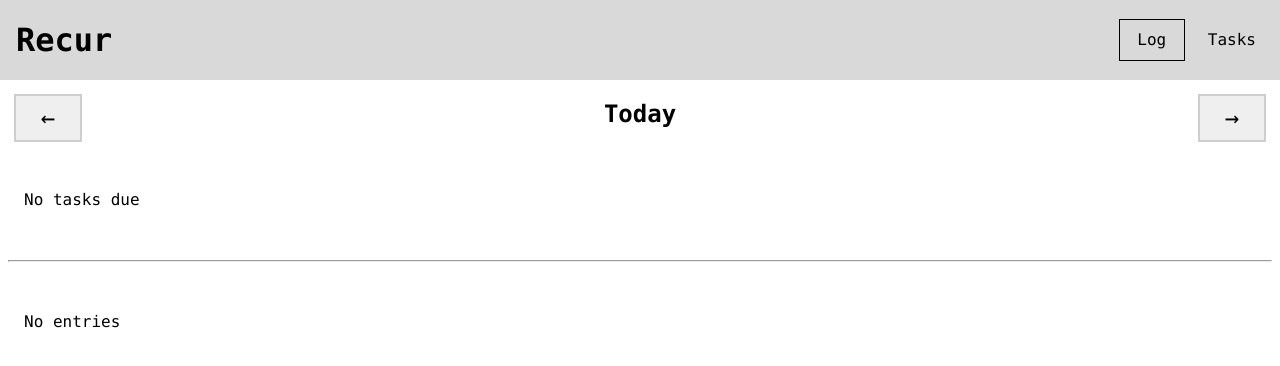
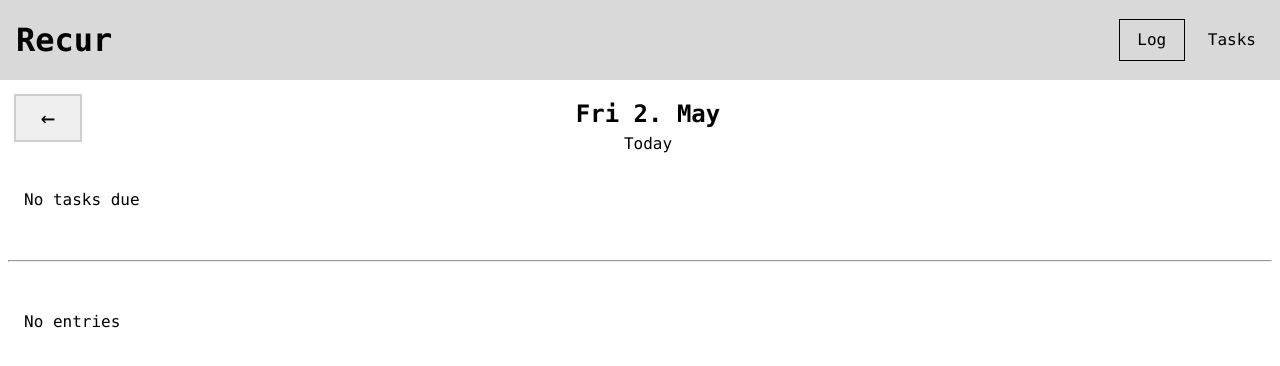
Before and after one commit to ydalir/recur, a React (Vite) app: page /tasks#/log in a window 1280 px wide. Shown: the top 366 px of the page. Built offline with nearby package versions, Linux system fonts and the light colour scheme.

Commit message:
Tweak date picker

```diff
--- a/src/components/DatePicker.module.css
+++ b/src/components/DatePicker.module.css
@@ -3,4 +3,12 @@
   width: 100%;
   justify-content: space-between;
   padding: 0 0.5rem;
+  position: relative;
 }
+
+.heading {
+  position: absolute;
+  width: 100%;
+  text-align: center;
+  pointer-events: none;
+}
--- a/src/components/DatePicker.tsx
+++ b/src/components/DatePicker.tsx
@@ -1,38 +1,38 @@
-import dayjs, { Dayjs } from "dayjs";
-import { FC } from "react";
+import { Dayjs } from "dayjs";
+import { FC, useContext } from "react";
 import style from "./DatePicker.module.css";
 import { formatDate, today } from "../utils/date";
-import { useParams } from "react-router";
 import { LinkButton } from "./Button/LinkButton";
+import { DateContext } from "./DateContext/DateContext";
 
-const dateDisplay = (date: Dayjs): string => {
+type Props = {
+  disabled?: boolean;
+};
+
+const dateLink = (date: Dayjs) => `/log/${formatDate(date)}`;
+
+export const DatePicker: FC<Props> = ({ disabled = false }) => {
+  const [date] = useContext(DateContext);
   const now = today();
 
-  if (date.isSame(now, "day")) return "Today";
-
-  return formatDate(date);
-};
-
-export const DatePicker: FC = () => {
-  const params = useParams();
-  const dateString = params["date"];
-  const now = today();
-  const date = dateString ? dayjs(dateString) : now;
-  const nextDate = date.add(1, "day");
+  const prevDay = date.add(-1, "day");
+  const nextDay = date.add(1, "day");
+  const isToday = date.isSame(now, "day");
+  const isYesterday = nextDay.isSame(now, "day");
+  const displayDate = date.format("ddd D. MMM");
 
   return (
     <div className={style.datePicker}>
-      <LinkButton to={`/log/${formatDate(date.add(-1, "day"))}`}>
-        {"←"}
-      </LinkButton>
-      <h2>{dateDisplay(date)}</h2>
-      <LinkButton
-        to={
-          nextDate.isSame(now, "day") ? "/log" : `/log/${formatDate(nextDate)}`
-        }
-      >
-        {"→"}
-      </LinkButton>
+      {!disabled && <LinkButton to={dateLink(prevDay)}>{"←"}</LinkButton>}
+      <span className={style.heading}>
+        <h2>{displayDate}</h2>
+        {isToday && "Today"}
+      </span>
+      {!isToday && !disabled && (
+        <LinkButton to={isYesterday ? "/log" : dateLink(nextDay)}>
+          {"→"}
+        </LinkButton>
+      )}
     </div>
   );
 };
--- a/src/pages/AddEntry/AddEntryPage.module.css
+++ b/src/pages/AddEntry/AddEntryPage.module.css
@@ -11,10 +11,6 @@
   text-align: center;
 }
 
-.checkbox {
-  align-self: end;
-}
-
 .taskContainer {
   width: 100%;
   display: flex;
--- a/src/pages/AddEntry/AddEntryPage.tsx
+++ b/src/pages/AddEntry/AddEntryPage.tsx
@@ -1,15 +1,13 @@
-import dayjs from "dayjs";
 import { sortDates } from "../../utils/date";
-import { useEffect, useMemo, useState } from "react";
+import { useEffect, useState } from "react";
 import { Task, toTask } from "../../utils/task";
 import { getTasks } from "../../utils/idb";
 import { LinkButton } from "../../components/Button/LinkButton";
 import style from "./AddEntryPage.module.css";
 import { TaskButton } from "../../components/Task/Task";
+import { DatePicker } from "../../components/DatePicker";
 
 export const AddEntryPage = () => {
-  const [onlyDue, setOnlyDue] = useState<boolean>(true);
-
   const [tasks, setTasks] = useState<Task[]>([]);
   useEffect(() => {
     getTasks().then((tasks) => {
@@ -21,31 +19,12 @@ export const AddEntryPage = () => {
     });
   }, []);
 
-  const filteredTasks = useMemo(() => {
-    if (!onlyDue) return tasks;
-
-    const now = dayjs();
-    return tasks.filter(
-      (task) =>
-        task.dueDate &&
-        (task.dueDate.isSame(now, "day") || task.dueDate.isBefore(now, "day"))
-    );
-  }, [onlyDue, tasks]);
-
   return (
     <div className={style.addEntryPage}>
-      <label className={style.checkbox}>
-        Only due tasks{" "}
-        <input
-          type="checkbox"
-          checked={onlyDue}
-          onChange={() => setOnlyDue((prev) => !prev)}
-        />
-      </label>
-
+      <DatePicker disabled />
       <div className={style.taskContainer}>
-        {!filteredTasks.length && "No more tasks"}
-        {filteredTasks.map((task) => (
+        {!tasks.length && "No tasks"}
+        {tasks.map((task) => (
           <TaskButton key={task.id} task={task} />
         ))}
       </div>
```
